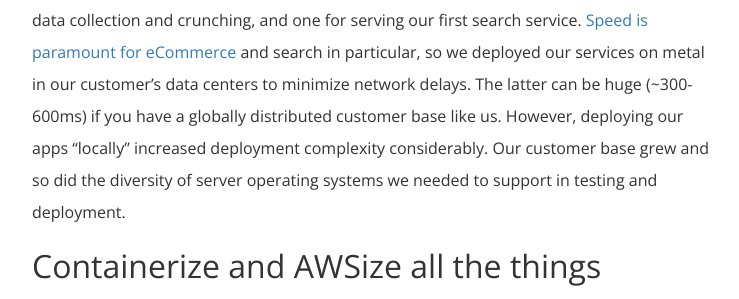
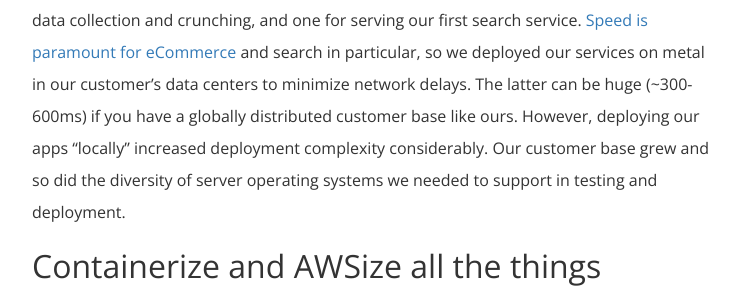
Before and after one commit to datajet-io/datajet-io.github.io, a Jekyll site: the page built from _posts/2015-10-02-Building-infrastructure-for-a-real-time-search-and-recommendation-platform-post.md, in a window 1280 px wide. Shown: the part 470-769 px from the top of the page, without its empty margins (268-1007 px from the left). Built offline with Jekyll 4.4.1, drawn with Linux system fonts in a browser that asks for light colours; some of the changed text lies outside the part shown.

Commit message:
fixes two typos

```diff
--- a/_posts/2015-10-02-Building-infrastructure-for-a-real-time-search-and-recommendation-platform-post.md
+++ b/_posts/2015-10-02-Building-infrastructure-for-a-real-time-search-and-recommendation-platform-post.md
@@ -5,7 +5,7 @@ title: Building infrastructure for a real-time search and recommendation platfor
 
 At datajet we are logging 182 million requests daily, stemming from interactions like product views and purchases on our customer’s sites and apps. We use these events to power algorithms that optimize the relevancy of our search results and product recommendations.
 
-We built our first prototype in September 2014 consisting of a two server setup, one for data collection and crunching, and one for serving our first search service. [Speed is paramount for eCommerce](http://glinden.blogspot.de/2006/11/marissa-mayer-at-web-20.html) and search in particular, so we deployed our services on metal in our customer’s data centers to minimize network delays. The latter can be huge (~300-600ms) if you have a globally distributed customer base like us. However, deploying our apps “locally” increased deployment complexity considerably. Our customer base grew and so did the diversity of server operating systems we needed to support in testing and deployment.
+We built our first prototype in September 2014 consisting of a two server setup, one for data collection and crunching, and one for serving our first search service. [Speed is paramount for eCommerce](http://glinden.blogspot.de/2006/11/marissa-mayer-at-web-20.html) and search in particular, so we deployed our services on metal in our customer’s data centers to minimize network delays. The latter can be huge (~300-600ms) if you have a globally distributed customer base like ours. However, deploying our apps “locally” increased deployment complexity considerably. Our customer base grew and so did the diversity of server operating systems we needed to support in testing and deployment.
 
 ##Containerize and AWSize all the things
 
```
Also changed, not shown: other parts of _posts/2015-10-02-Building-infrastructure-for-a-real-time-search-and-recommendation-platform-post.md (+1 -1 lines).
